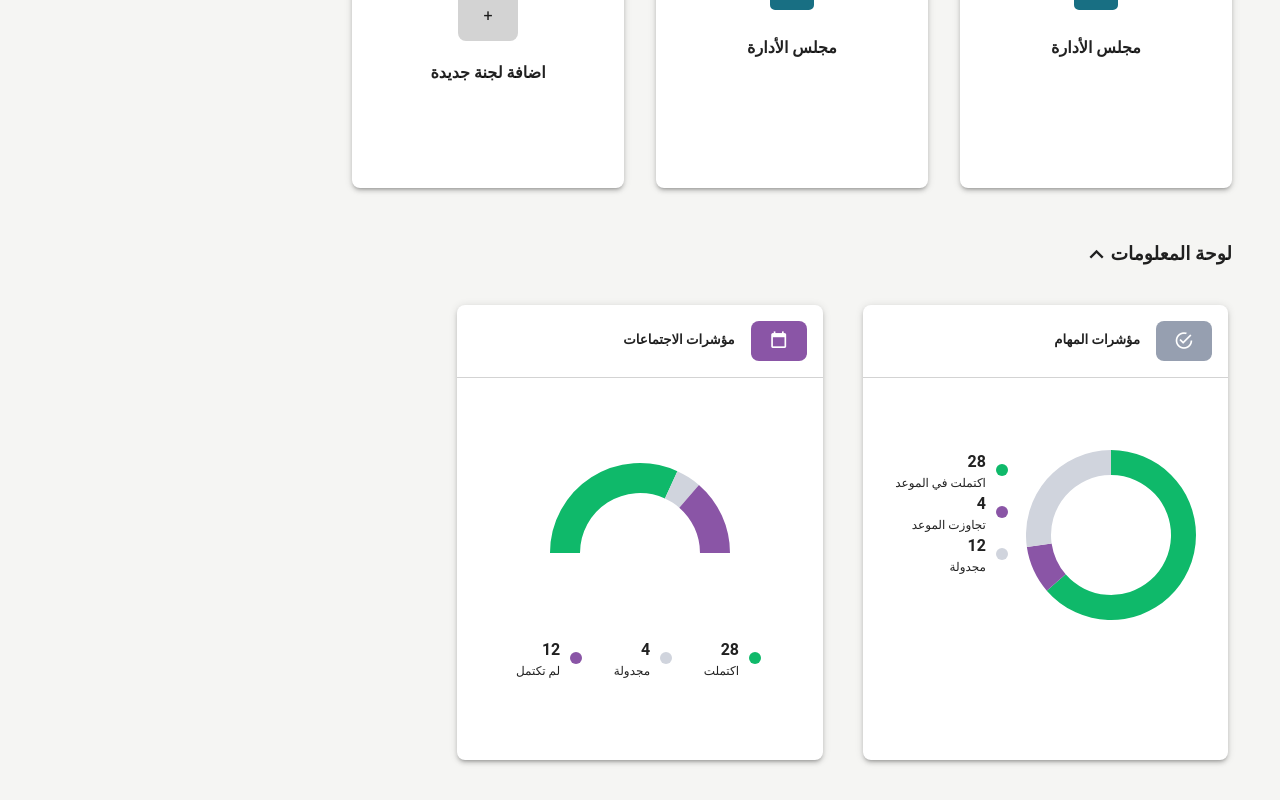
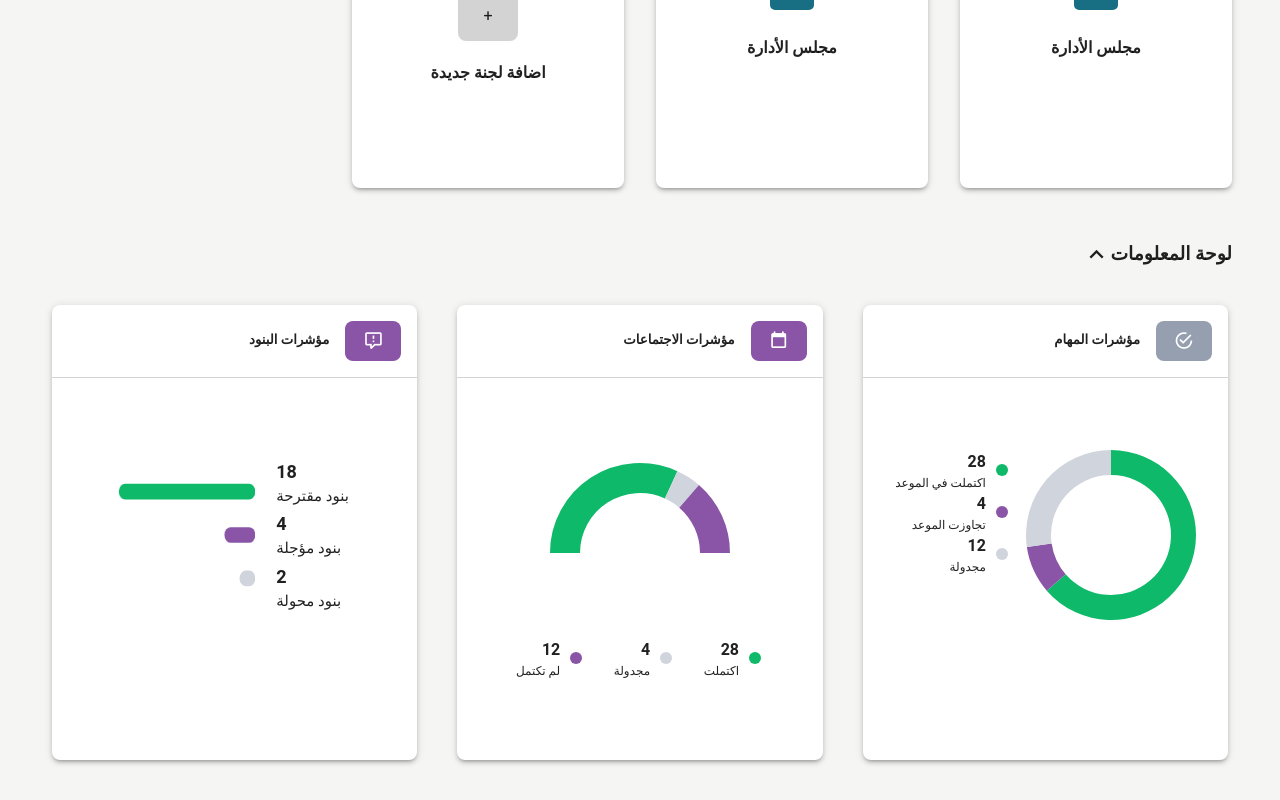
Before and after one commit to abdullah-omar-aly/vue3-vuetify-task, a Vue app: page / in a window 1280 px wide. Shown: the part 1170-1970 px from the top of the page. Built offline with nearby package versions, Linux system fonts and the light colour scheme.

Commit message:
add the last chart (Bar chart) | extract chartsData into a separted file

```diff
--- a/src/sections/InformationBoardSection.vue
+++ b/src/sections/InformationBoardSection.vue
@@ -14,7 +14,7 @@
                     </div>
                     <!--custom Legend -->
                     <div style="flex-direction: column;  justify-content: center;flex-grow: 1;gap: 5px;">
-                        <div v-for="(indicator, index) in TaskIndicators" :key="`legend-badge-${index}`"
+                        <div v-for="(indicator, index) in chartsData.TaskIndicators" :key="`legend-badge-${index}`"
                             style="display: flex;align-items: center;gap: 10px;">
                             <div>
                                 <span :style="{ 'background-color': indicator.color }" class="badge"></span>
@@ -40,7 +40,7 @@
                     <!-- custom Legend -->
                     <div class="py-10"
                         style="display:flex; justify-content: center;flex-grow: 1;flex-direction: row;gap: 10%;">
-                        <div v-for="(indicator, index) in MeetingIndicators" :key="`legend-badge-${index}`"
+                        <div v-for="(indicator, index) in chartsData.MeetingIndicators" :key="`legend-badge-${index}`"
                             style="display: flex;align-items: center;gap: 10px;">
                             <div>
                                 <span :style="{ 'background-color': indicator.color }" class="badge"></span>
@@ -57,6 +57,27 @@
 
             </ChartCard>
 
+            <ChartCard title="مؤشرات البنود" :icon="{
+                name: 'mdi-comment-alert-outline',
+                style: 'background-color: #8A55A6'
+            }">
+                <!-- custom Legend -->
+
+                <div style="display: flex;justify-content: start;align-items: center;padding: 2rem;">
+                    <div style="flex-direction: column;align-items: center;flex-grow: 1;gap: 5px">
+                        <div v-for="(indicator, index) in chartsData.ItemsIndicators" :key="`legend-badge-${index}`"
+                            style="text-align: end;padding: 0.1rem;">
+                            <!-- <div> -->
+                            <p style="font-weight: bolder;font-size: 18px;">{{ indicator.value }}</p>
+                            <p style="font-size: 15px;">{{ indicator.label }}</p>
+                            <!-- </div> -->
+                        </div>
+                    </div>
+                    <Bar style=" margin: 20px;max-width: 50%;max-height: 150px;" :data="ItemsChartConfig.data"
+
+                        :options="ItemsChartConfig.options" />
+                </div>
+            </ChartCard>
 
 
         </v-row>
@@ -70,48 +91,41 @@ import { Chart as ChartJS, ArcElement, Tooltip, Title, BarElement, CategoryScale
 import { computed } from 'vue';
 import { reactive } from 'vue';
 import { Doughnut, Bar } from 'vue-chartjs'
-
+import * as chartsData from './chartsData'
 ChartJS.register(CategoryScale, LinearScale, BarElement, Title, Tooltip, ArcElement)
 
 
-const TaskIndicators = reactive([
-    {
-        value: 28,
-        label: 'اكتملت في الموعد',
-        color: '#0FB96A'
-    },
-    {
-        value: 4,
-        label: 'تجاوزت الموعد',
-        color: '#8A55A6'
-    },
-    {
-        value: 12,
-        label: 'مجدولة',
-        color: '#D0D4DD'
-    },
-])
-
-const MeetingIndicators = reactive([
-    {
-        value: 28,
-        label: 'اكتملت',
-        color: '#0FB96A'
-    },
-    {
-        value: 4,
-        label: 'مجدولة',
-        color: '#D0D4DD'
-    },
-    {
-        value: 12,
-        label: 'لم تكتمل',
-        color: '#8A55A6'
-    },
-])
 
 
-const TasksChartCofig = computed(() => ({
+const ItemsChartConfig = reactive({
+    options: {
+        indexAxis: 'y' ,
+        scales: {
+            x: {
+                display: false, // Hide the x-axis
+                reverse: true, // Start from the right
+            },
+            y: {
+                display: false, // Hide the y-axis
+                beginAtZero: true
+            },
+        },
+
+    },
+    data: {
+        labels: chartsData.ItemsIndicators.map(item => item.label),
+        datasets: [{
+            label: 'مؤشرات البنود',
+            data: [18, 4, 2],
+            backgroundColor: chartsData.ItemsIndicators.map(item => item.color),
+            borderRadius: 50,
+            borderSkipped: false,
+            barThickness: 15, // Adjust the bar width (spacing)
+        }]
+    }
+})
+
+const TasksChartCofig = reactive({
     options: {
         responsive: true,
         maintainAspectRatio: false,
@@ -124,16 +138,16 @@ const TasksChartCofig = computed(() => ({
         },
     },
     data: {
-        labels: TaskIndicators.map(indicator => indicator.label),
+        labels: chartsData.TaskIndicators.map(indicator => indicator.label),
         datasets: [
             {
-                backgroundColor: TaskIndicators.map(indicator => indicator.color),
-                data: TaskIndicators.map(indicator => indicator.value),
+                backgroundColor: chartsData.TaskIndicators.map(indicator => indicator.color),
+                data: chartsData.TaskIndicators.map(indicator => indicator.value),
             }
         ]
     }
-}))
-const MeetingsChartConfig = computed(() => ({
+})
+const MeetingsChartConfig = reactive({
     options: {
         responsive: true,
         maintainAspectRatio: false,
@@ -148,15 +162,15 @@ const MeetingsChartConfig = computed(() => ({
         },
     },
     data: {
-        labels: MeetingIndicators.map(indicator => indicator.label),
+        labels: chartsData.MeetingIndicators.map(indicator => indicator.label),
         datasets: [
             {
-                backgroundColor: MeetingIndicators.map(indicator => indicator.color),
-                data: MeetingIndicators.map(indicator => indicator.value)
+                backgroundColor: chartsData.MeetingIndicators.map(indicator => indicator.color),
+                data: chartsData.MeetingIndicators.map(indicator => indicator.value)
             }
         ]
     }
-}))
+})
 </script>
 
 <style scoped>
--- /dev/null
+++ b/src/sections/chartsData.ts
@@ -0,0 +1,53 @@
+export const TaskIndicators = [
+    {
+        value: 28,
+        label: 'اكتملت في الموعد',
+        color: '#0FB96A'
+    },
+    {
+        value: 4,
+        label: 'تجاوزت الموعد',
+        color: '#8A55A6'
+    },
+    {
+        value: 12,
+        label: 'مجدولة',
+        color: '#D0D4DD'
+    },
+]
+
+export const MeetingIndicators = [
+    {
+        value: 28,
+        label: 'اكتملت',
+        color: '#0FB96A'
+    },
+    {
+        value: 4,
+        label: 'مجدولة',
+        color: '#D0D4DD'
+    },
+    {
+        value: 12,
+        label: 'لم تكتمل',
+        color: '#8A55A6'
+    },
+]
+
+export const ItemsIndicators = [
+    {
+        value: 18,
+        label: 'بنود مقترحة',
+        color: '#0FB96A'
+    },
+    {
+        value: 4,
+        label: 'بنود مؤجلة',
+        color: '#8A55A6'
+    },
+    {
+        value: 2,
+        label: 'بنود محولة',
+        color: '#D0D4DD'
+    },
+]
```
